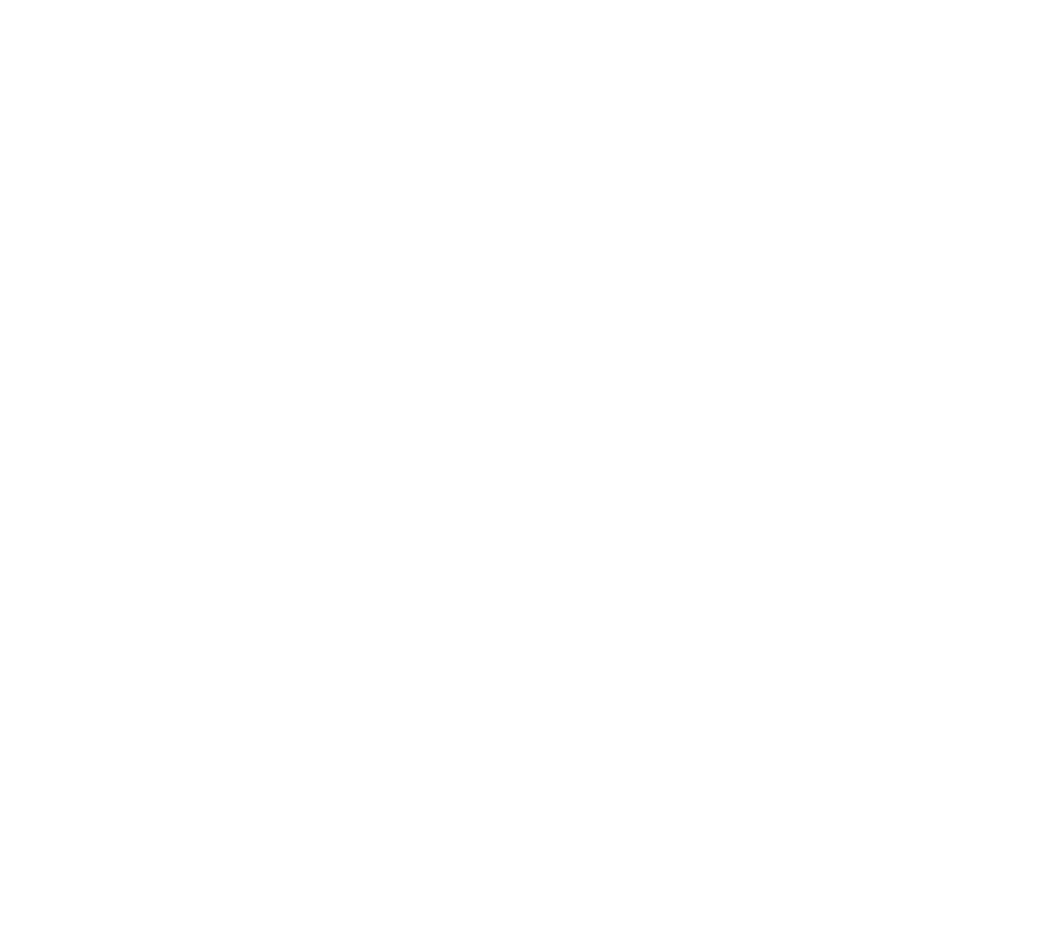
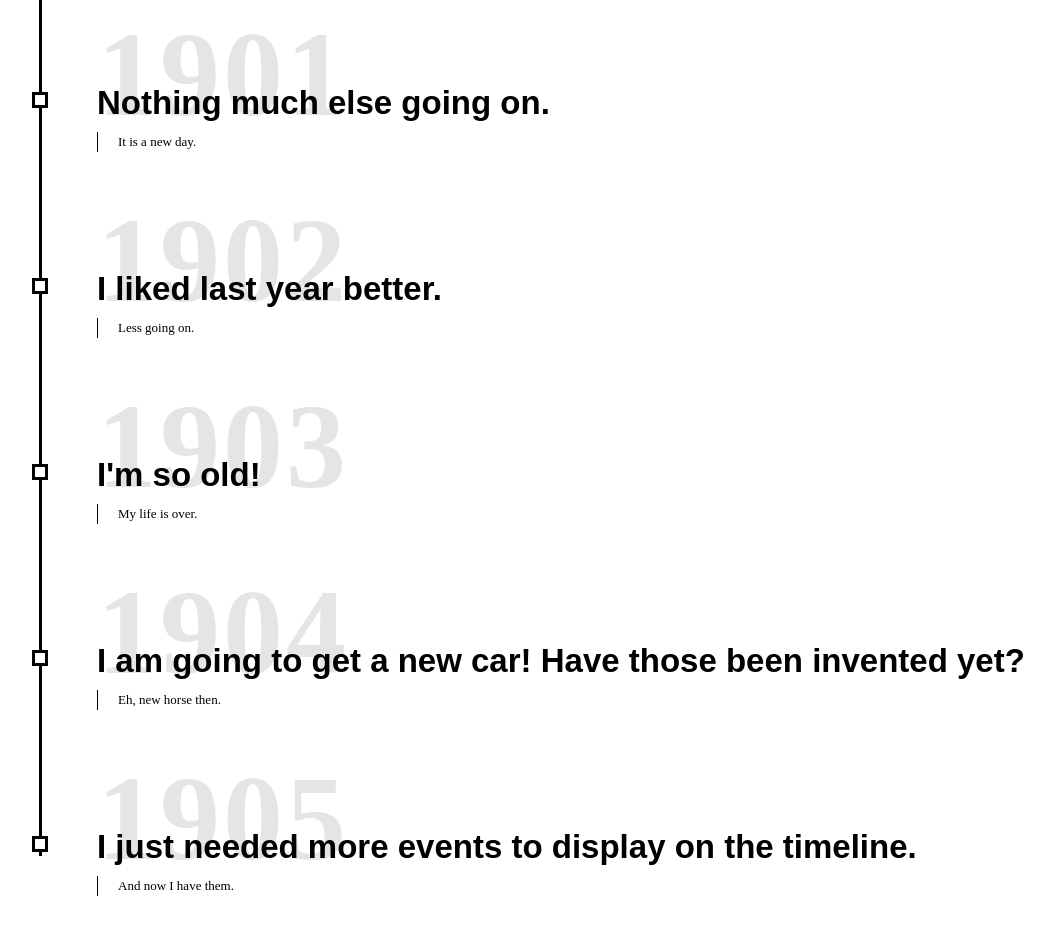
Before and after one commit to idhere703/bench-shake, a React app: page / in a window 1280 px wide. Shown: the part 320-1254 px from the top of the page, without its empty margins (23-1077 px from the left). Before the commit the page ends 800 px from the top, so only its background shows below. Built offline with nearby package versions, Linux system fonts and the light colour scheme.

Commit message:
More content.

```diff
--- a/src/App.js
+++ b/src/App.js
@@ -4,11 +4,31 @@ import Timeline from './Components/timeline';
 
 const events = {
   title: 'Timeline!',
-  headerContent: (`We are so awesome. Look at this timeline`),
+  headerContent: (`Look at this timeline. Would you just look at it.`),
   events: [{
     year: 1900,
     title: 'What a year',
     content: 'Nothing much going on. I think they are inventing Coke Zero.'
+  }, {
+    year: 1901,
+    title: 'Nothing much else going on.',
+    content: 'It is a new day.'
+  }, {
+    year: 1902,
+    title: 'I liked last year better.',
+    content: 'Less going on.'
+  }, {
+    year: 1903,
+    title: 'I\'m so old!',
+    content: 'My life is over.'
+  }, {
+    year: 1904,
+    title: 'I am going to get a new car! Have those been invented yet?',
+    content: 'Eh, new horse then.'
+  }, {
+    year: 1905,
+    title: 'I just needed more events to display on the timeline.',
+    content: 'And now I have them.'
   }]
 };
 
```
